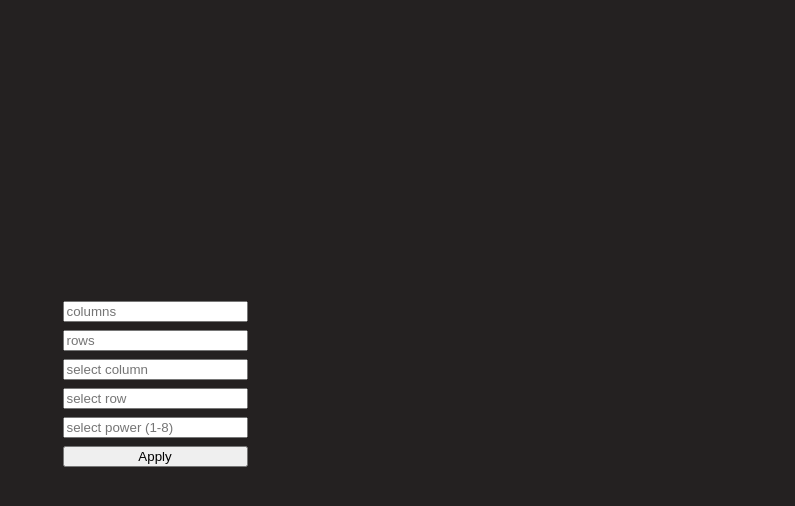
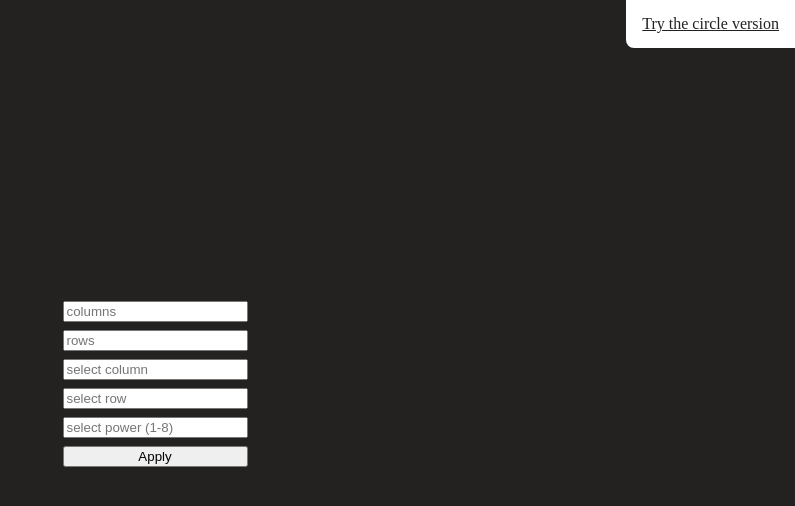
Before and after one commit to andrey-kudinov/map, a website built with Vite: page index.html in a window 1280 px wide. Shown: the whole page, without its empty margins (485-1280 px from the left). Built offline with nearby package versions, Linux system fonts and the light colour scheme.

Commit message:
Add link

```diff
--- a/index.html
+++ b/index.html
@@ -8,6 +8,8 @@
     <script type="module" src="./main.js"></script>
   </head>
   <body>
+      <a href="https://sima-map-2.netlify.app/">Try the circle version</a>
+
       <div class="inputs">
         <input type="number" placeholder="columns" class="columns">
         <input type="number" placeholder="rows" class="rows">
--- a/styles/style.scss
+++ b/styles/style.scss
@@ -19,6 +19,16 @@ body {
   background-color: #242121;
 }
 
+a {
+  position: absolute;
+  right: 0;
+  top: 0;
+  background: white;
+  padding: 1rem;
+  color: #242121;
+  border-radius: 0 0 0 .5rem;
+}
+
 .inputs {
   display: flex;
   flex-direction: column;
```
